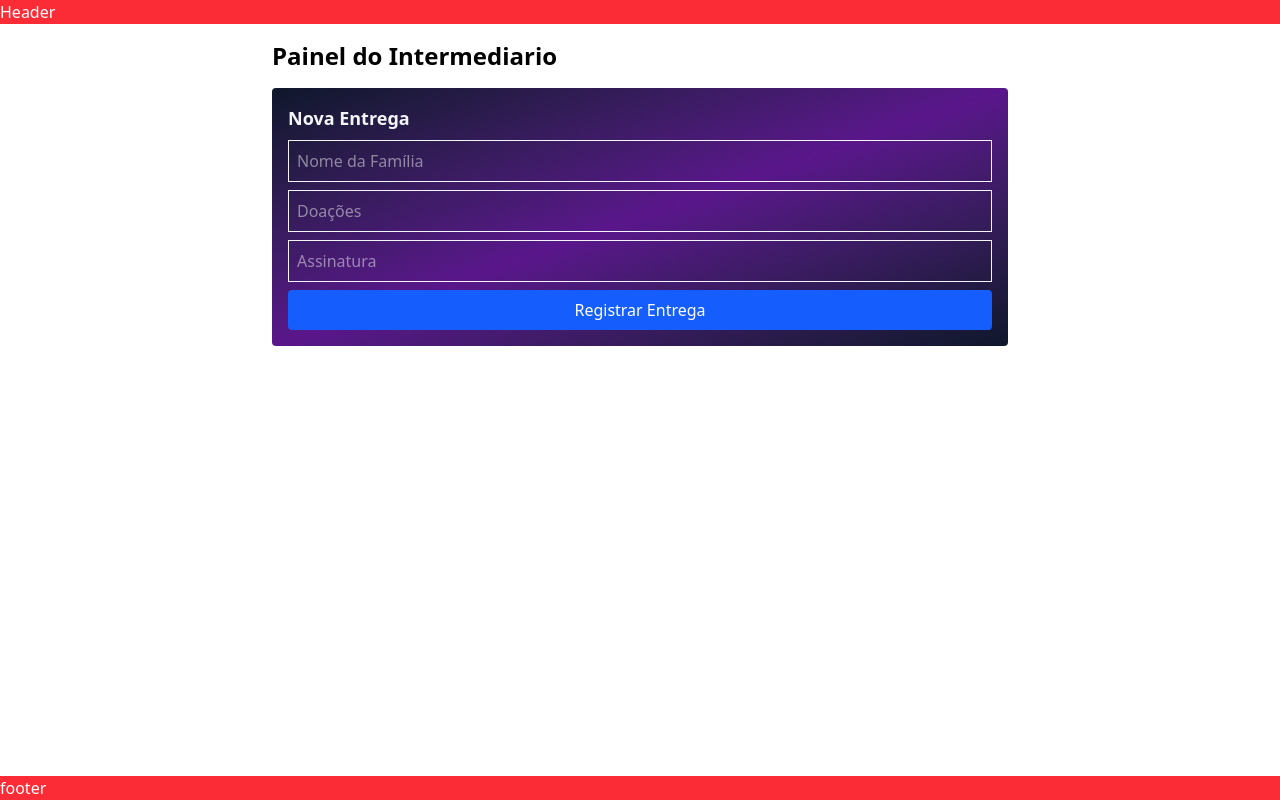
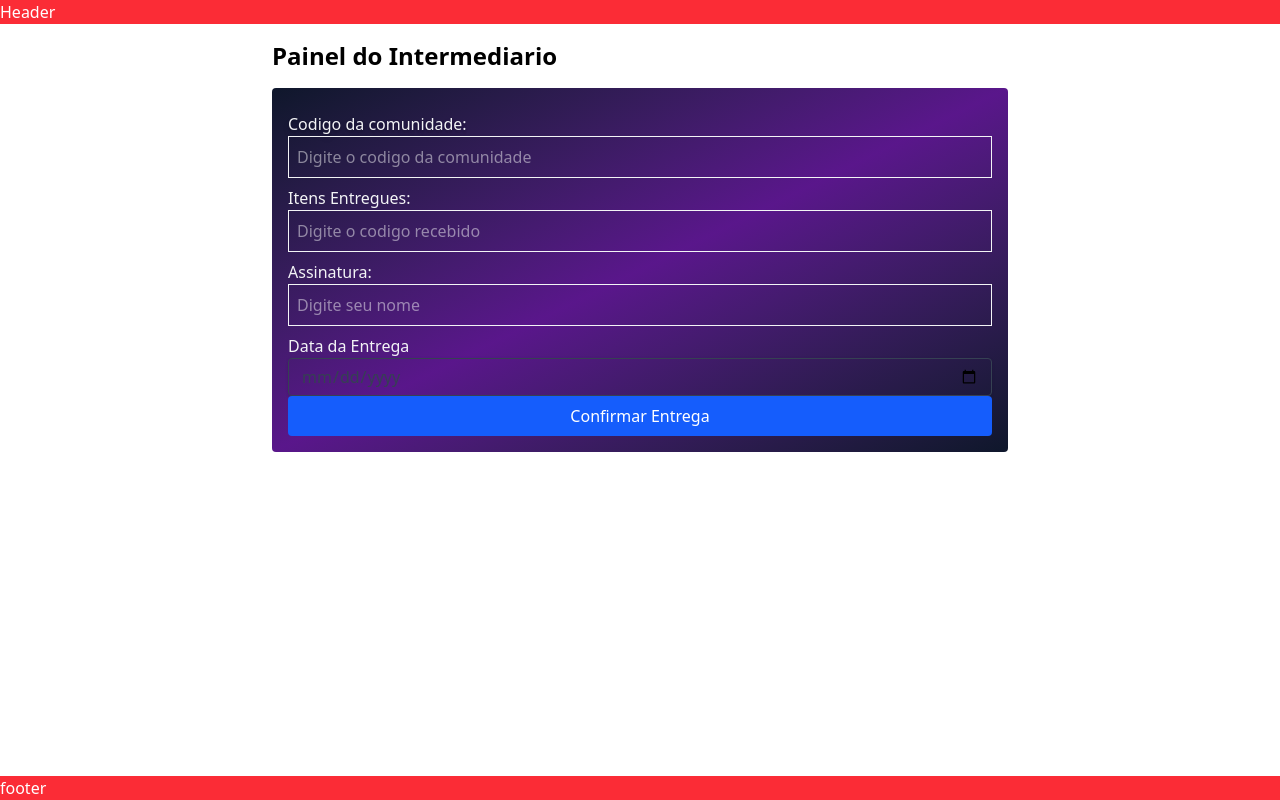
Before and after one commit to maudlyn01/Tiyane-Doacoes, a React (Vite) app in the folder frontend/: page /intermediario in a window 1280 px wide. Built offline with nearby package versions, Linux system fonts and the light colour scheme.

Commit message:
update page intermediary

```diff
--- a/frontend/src/pages/intermediario.tsx
+++ b/frontend/src/pages/intermediario.tsx
@@ -6,8 +6,11 @@ type Entrega = {
   nomeFamilia: string
   doacoes: string[]
   assinatura: string
-  data: string
+  dataEntrega: string
+  horaEntrega:string
+  nomeIntermediario:string
   sincronizado?: boolean
+
 }
 
 export const Intermediario = () => {
@@ -15,8 +18,12 @@ export const Intermediario = () => {
   const [nomeFamilia, setNomeFamilia] = useState("")
   const [doacoes, setDoacoes] = useState("")
   const [assinatura, setAssinatura] = useState("")
+  const [dataEntrega, setDataEntrega] = useState ("")
+  const [horaEntrega, setHoraEntrega] = useState("")
   const [mensagem, setMensagem] = useState("")
   const [entregas, setEntregas] = useState<Entrega[]>([])
+
+
 
 
   useEffect(() => {
@@ -32,7 +39,7 @@ export const Intermediario = () => {
   }, [entregas])
 
   const registrarEntrega = () => {
-    if (!nomeFamilia || !doacoes){
+    if (!nomeFamilia || !doacoes || !assinatura || !  dataEntrega || ! horaEntrega){
       setMensagem("Preencha todos os campos.")
       return
     }
@@ -42,13 +49,19 @@ export const Intermediario = () => {
       nomeFamilia,
       doacoes: doacoes.split(",").map((i) => i.trim()),
       assinatura: assinatura || "sem-assinatura",
-      data: new Date().toISOString(),
+      dataEntrega,
+      horaEntrega,
+      nomeIntermediario: "intermediario",
       sincronizado: false
     }
 
     setEntregas((prev) => [...prev, novaEntrega])
     setNomeFamilia("")
     setDoacoes("")
+    setAssinatura("");
+    setDataEntrega("");
+    setHoraEntrega("");
+
     setMensagem("Entrega registrada localmente!")
   }
 
@@ -59,35 +72,52 @@ export const Intermediario = () => {
       <h1 className="text-2xl font-bold mb-4">Painel do Intermediario</h1>
 
       <div className="max-h-screen flex flex-col bg-gradient-to-br from-slate-900 via-purple-900 to-slate-900 text-gray-100 dark:from-slate-900 dark:via-purple-900 dark:to-slate-900 dark:text-gray-100 selection:bg-teal-500 selection:text-white transition-colors duration-500\ p-4 rounded mb-6">
-        <h2 className="text-lg font-semibold mb-2">Nova Entrega</h2>
+        <h2 className="text-lg font-semibold mb-2"></h2>
 
+      <h3 className="text-shadow-lg">Codigo da comunidade:</h3>
+        <input
+
+          type="text"
+          placeholder="Digite o codigo da comunidade"
+          value={nomeFamilia}
+          onChange={(e) => setNomeFamilia(e.target.value)}
+          className="border p-2 mb-2 w-full" required
+        />
+        <h3>Itens Entregues:</h3>
         <input
           type="text"
-          placeholder="Nome da Família"
-          value={nomeFamilia}
-          onChange={(e) => setNomeFamilia(e.target.value)}
-          className="border p-2 mb-2 w-full"
+          placeholder="Digite o codigo recebido"
+          value={doacoes}
+          onChange={(e) => setDoacoes(e.target.value)}
+          className="border p-2 mb-2 w-full" required
         />
+      <h3>Assinatura:</h3>
         <input
           type="text"
-          placeholder="Doações"
-          value={doacoes}
-          onChange={(e) => setDoacoes(e.target.value)}
-          className="border p-2 mb-2 w-full"
-        />
-
-        <input
-          type="text"
-          placeholder="Assinatura"
+          placeholder="Digite seu nome"
           value={assinatura}
           onChange={(e) => setAssinatura(e.target.value)}
-          className="border p-2 mb-2 w-full"
+          className="border p-2 mb-2 w-full" required
         />
+        <h3>Data da Entrega</h3>
+        <input
+            type="date"
+            id="dataEntrega"
+            value={dataEntrega}
+            onChange={(e) => setDataEntrega(e.target.value)}
+            className="shadow appearance-none border rounded w-full py-2 px-3 text-gray-700 leading-tight focus:outline-none focus:shadow-outline focus:ring-2 focus:ring-blue-500"
+            required
+            placeholder="Selecione a data da entrega"
+            title="Data da Entrega"
+          />
+
+
+
         <button
           onClick={registrarEntrega}
           className="bg-blue-600 text-white px-4 py-2 rounded w-full"
         >
-          Registrar Entrega
+         Confirmar Entrega
         </button>
         {mensagem && <p className="mt-2 text-green-700">{mensagem}</p>}
       </div>
```
